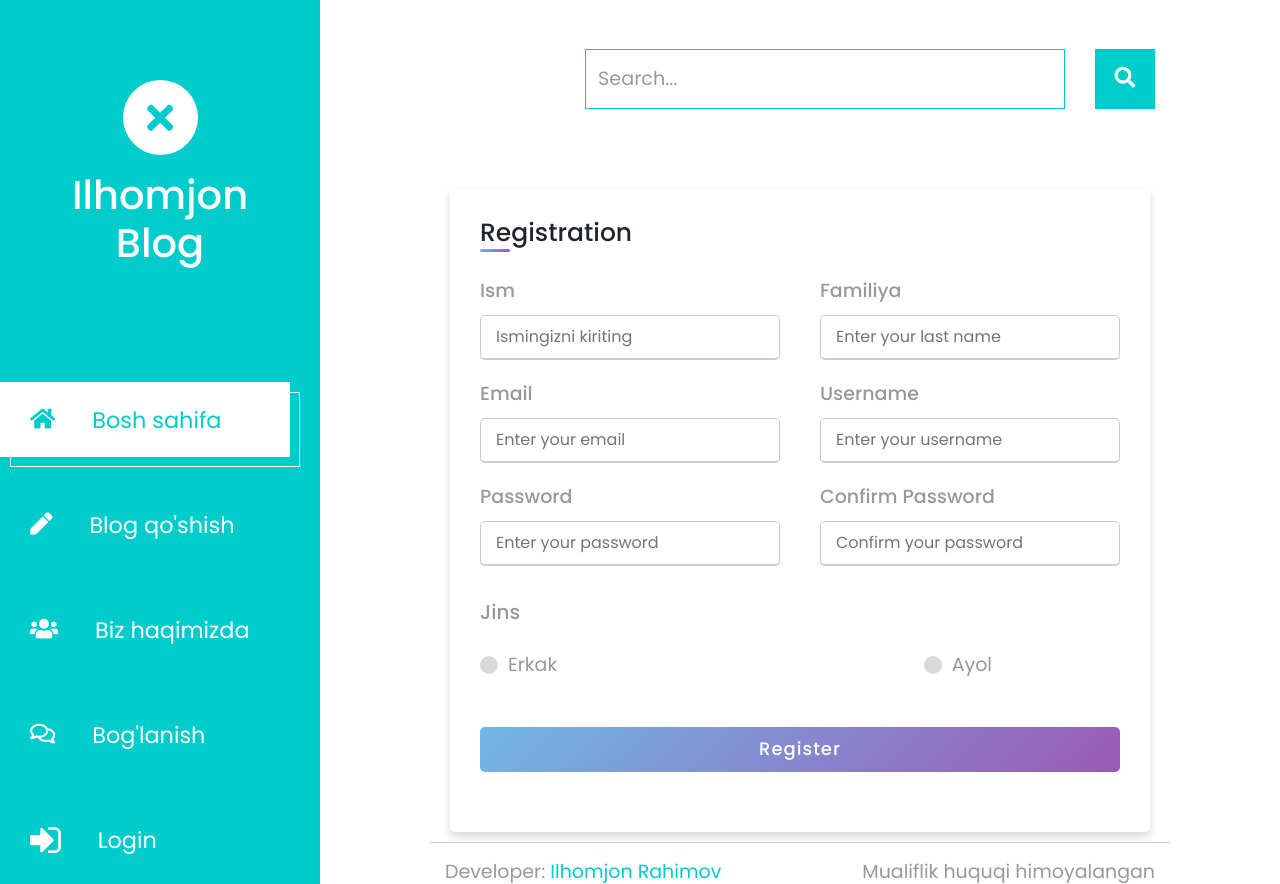
After one commit to RahimovIlhom/blog-site, a Django app: page /users/register/ in a window 1280 px wide. The commit adds this page. Run offline with Django 5.2, Linux system fonts and the light colour scheme; parts of the project's set-up code (start-up, migrations or seed data) failed here and were passed over; some libraries are stand-ins or nearby versions.

Commit message:
login, logout and register

```diff
--- a/blogs/models.py
+++ b/blogs/models.py
@@ -61,7 +61,6 @@ class Blog(models.Model):
     def get_absolute_url(self):
         return reverse('detail', args=[self.pk])
 
-
     class Meta:
         db_table = 'blogs'
         ordering = ['-created_time']
--- a/config/urls.py
+++ b/config/urls.py
@@ -6,6 +6,8 @@ from django.urls import path, include
 urlpatterns = [
     path('admin/', admin.site.urls),
     path('', include('blogs.urls')),
+    path('users/', include('users.urls')),
+    path('users/', include('django.contrib.auth.urls')),
 ]
 
 urlpatterns += static(settings.STATIC_URL, document_root=settings.STATIC_ROOT)
--- /dev/null
+++ b/static/css/style_register.css
@@ -0,0 +1,145 @@
+@import url('https://fonts.googleapis.com/css2?family=Poppins:wght@200;300;400;500;600;700&display=swap');
+*{
+  margin: 0;
+  padding: 0;
+  box-sizing: border-box;
+  font-family: 'Poppins',sans-serif;
+}
+body{
+  height: 100vh;
+  display: flex;
+  justify-content: center;
+  align-items: center;
+  padding: 10px;
+}
+.container{
+  max-width: 700px;
+  width: 100%;
+  background-color: #fff;
+  padding: 25px 30px;
+  border-radius: 5px;
+  box-shadow: 0 5px 10px rgba(0,0,0,0.15);
+}
+.container .title{
+  font-size: 25px;
+  font-weight: 500;
+  position: relative;
+}
+.container .title::before{
+  content: "";
+  position: absolute;
+  left: 0;
+  bottom: 0;
+  height: 3px;
+  width: 30px;
+  border-radius: 5px;
+  background: linear-gradient(135deg, #71b7e6, #9b59b6);
+}
+.content form .user-details{
+  display: flex;
+  flex-wrap: wrap;
+  justify-content: space-between;
+  margin: 20px 0 12px 0;
+}
+form .user-details .input-box{
+  margin-bottom: 15px;
+  width: calc(100% / 2 - 20px);
+}
+form .input-box span.details{
+  display: block;
+  font-weight: 500;
+  margin-bottom: 5px;
+}
+.user-details .input-box input{
+  height: 45px;
+  width: 100%;
+  outline: none;
+  font-size: 16px;
+  border-radius: 5px;
+  padding-left: 15px;
+  border: 1px solid #ccc;
+  border-bottom-width: 2px;
+  transition: all 0.3s ease;
+}
+.user-details .input-box input:focus,
+.user-details .input-box input:valid{
+  border-color: #9b59b6;
+}
+ form .gender-details .gender-title{
+  font-size: 20px;
+  font-weight: 500;
+ }
+ form .category{
+   display: flex;
+   width: 80%;
+   margin: 14px 0 ;
+   justify-content: space-between;
+ }
+ form .category label{
+   display: flex;
+   align-items: center;
+   cursor: pointer;
+ }
+ form .category label .dot{
+  height: 18px;
+  width: 18px;
+  border-radius: 50%;
+  margin-right: 10px;
+  background: #d9d9d9;
+  border: 5px solid transparent;
+  transition: all 0.3s ease;
+}
+ #dot-1:checked ~ .category label .one,
+ #dot-2:checked ~ .category label .two,
+ #dot-3:checked ~ .category label .three{
+   background: #9b59b6;
+   border-color: #d9d9d9;
+ }
+ form input[type="radio"]{
+   display: none;
+ }
+ form .button{
+   height: 45px;
+   margin: 35px 0
+ }
+ form .button input{
+   height: 100%;
+   width: 100%;
+   border-radius: 5px;
+   border: none;
+   color: #fff;
+   font-size: 18px;
+   font-weight: 500;
+   letter-spacing: 1px;
+   cursor: pointer;
+   transition: all 0.3s ease;
+   background: linear-gradient(135deg, #71b7e6, #9b59b6);
+ }
+ form .button input:hover{
+  /* transform: scale(0.99); */
+  background: linear-gradient(-135deg, #71b7e6, #9b59b6);
+  }
+ @media(max-width: 584px){
+ .container{
+  max-width: 100%;
+}
+form .user-details .input-box{
+    margin-bottom: 15px;
+    width: 100%;
+  }
+  form .category{
+    width: 100%;
+  }
+  .content form .user-details{
+    max-height: 300px;
+    overflow-y: scroll;
+  }
+  .user-details::-webkit-scrollbar{
+    width: 5px;
+  }
+  }
+  @media(max-width: 459px){
+  .container .content .category{
+    flex-direction: column;
+  }
+}
--- a/templates/base.html
+++ b/templates/base.html
@@ -8,10 +8,10 @@
 	<title>Ilhomjon Blog</title>
 	<link rel="stylesheet" href="{% static 'fontawesome/css/all.min.css' %}"> <!-- https://fontawesome.com/ -->
 	<link href="https://fonts.googleapis.com/css2?family=Source+Sans+Pro&display=swap" rel="stylesheet"> <!-- https://fonts.google.com/ -->
+    <link rel="stylesheet" href="https://cdnjs.cloudflare.com/ajax/libs/font-awesome/4.7.0/css/font-awesome.min.css">
     <link href="{% static 'css/bootstrap.min.css' %}" rel="stylesheet">
     <link href="{% static 'css/templatemo-xtra-blog.css' %}" rel="stylesheet">
-    {% block head_extra %}
-    {% endblock head_extra %}
+    {% block extra_css %}{% endblock %}
 </head>
 <body>
 	<header class="tm-header" id="tm-header">
@@ -41,6 +41,22 @@
                         <i class="far fa-comments"></i>
                         Bog'lanish
                     </a></li>
+                    {% if user.is_authenticated %}
+                         <li class="tm-nav-item">
+                            <form action="{% url 'logout' %}" method="POST">
+                                {% csrf_token %}
+                                <button type="submit" class="tm-nav-link btn btn-link">
+                                    <i class="fa fa-sign-out" style="font-size:36px"></i>
+                                    Logout
+                                </button>
+                            </form>
+                        </li>
+                    {% else %}
+                        <li class="tm-nav-item"><a href="{% url 'login' %}" class="tm-nav-link">
+                            <i class="fa fa-sign-in" style="font-size:36px"></i>
+                            Login
+                        </a></li>
+                    {% endif %}
                 </ul>
             </nav>
             <div class="tm-mb-65">
@@ -93,5 +109,6 @@
     </div>
     <script src="{% static 'js/jquery.min.js' %}"></script>
     <script src="{% static 'js/templatemo-script.js' %}"></script>
+    {% block extra_js %}{% endblock %}
 </body>
 </html>
--- /dev/null
+++ b/templates/registration/register.html
@@ -0,0 +1,64 @@
+{% extends 'base.html' %}
+
+{% load static %}
+
+{% block extra_css %}
+<link rel="stylesheet" href="{% static 'css/style_register.css' %}">
+{% endblock extra_css %}
+
+{% block content %}
+
+  <div class="container">
+    <div class="title">Registration</div>
+    <div class="content">
+      <form action="" method="post">
+        {% csrf_token %}
+        <div class="user-details">
+          <div class="input-box">
+            <span class="details">Ism</span>
+            <input type="text" placeholder="Ismingizni kiriting" required name="{{ form.first_name.name }}">
+          </div>
+          <div class="input-box">
+            <span class="details">Familiya</span>
+            <input type="text" placeholder="Enter your last name" required name="{{ form.last_name.name }}">
+          </div>
+          <div class="input-box">
+            <span class="details">Email</span>
+            <input type="email" placeholder="Enter your email" required name="{{ form.email.name }}">
+          </div>
+          <div class="input-box">
+            <span class="details">Username</span>
+            <input type="text" placeholder="Enter your username" required name="{{ form.username.name }}">
+          </div>
+          <div class="input-box">
+            <span class="details">Password</span>
+            <input type="text" placeholder="Enter your password" required name="{{ form.password1.name }}">
+          </div>
+          <div class="input-box">
+            <span class="details">Confirm Password</span>
+            <input type="text" placeholder="Confirm your password" required name="{{ form.password2.name }}">
+          </div>
+        </div>
+        <div class="gender-details">
+          <input type="radio" name="{{ form.gender.name }}" value="male" id="dot-1">
+          <input type="radio" name="{{ form.gender.name }}" value="female" id="dot-2">
+          <span class="gender-title">Jins</span>
+          <div class="category">
+            <label for="dot-1">
+            <span class="dot one"></span>
+            <span class="gender">Erkak</span>
+          </label>
+          <label for="dot-2">
+            <span class="dot two"></span>
+            <span class="gender">Ayol</span>
+          </label>
+          </div>
+        </div>
+        <div class="button">
+          <input type="submit" value="Register">
+        </div>
+      </form>
+    </div>
+  </div>
+
+{% endblock %}
--- /dev/null
+++ b/users/forms.py
@@ -0,0 +1,9 @@
+from django.contrib.auth.forms import UserCreationForm
+
+from users.models import CustomUser
+
+
+class UserRegisterForm(UserCreationForm):
+    class Meta:
+        model = CustomUser
+        fields = ['first_name', 'last_name', 'username', 'email', 'gender', 'password1', 'password2']
--- a/users/models.py
+++ b/users/models.py
@@ -1,9 +1,16 @@
 from django.contrib.auth.models import AbstractUser
 from django.db import models
+from django.urls import reverse
+
+
+GENDERS = (
+    ('male', 'Erkak'),
+    ('female', 'Ayol'),
+)
 
 
 class CustomUser(AbstractUser):
-    birthday = models.DateField(null=True, blank=True)
+    gender = models.CharField(max_length=10, blank=True, null=True, choices=GENDERS, verbose_name="Jinsi")
 
     def __str__(self):
         return f"{self.username}"
@@ -11,3 +18,6 @@ class CustomUser(AbstractUser):
     class Meta:
         verbose_name = 'Foydalanuvchi'
         verbose_name_plural = 'Foydalanuvchilar'
+
+    def get_absolute_url(self):
+        return reverse('home')
--- /dev/null
+++ b/users/urls.py
@@ -0,0 +1,9 @@
+from django.urls import path
+
+from .views import logout_view, login_view, RegisterView
+
+urlpatterns = [
+    path('logout/', logout_view, name='logout'),
+    path('login/', login_view, name='login'),
+    path('register/', RegisterView.as_view(), name='register'),
+]
--- a/users/views.py
+++ b/users/views.py
@@ -1,3 +1,39 @@
-from django.shortcuts import render
+from django.contrib.auth import logout, authenticate, login
+from django.contrib.auth.decorators import login_required
+from django.shortcuts import render, redirect
+from django.urls import reverse_lazy
+from django.views.generic import CreateView
 
-# Create your views here.
+from users.forms import UserRegisterForm
+from users.models import CustomUser
+
+
+@login_required
+def logout_view(request):
+    logout(request)
+    return redirect('login')
+
+
+def login_view(request):
+    print(request.user)
+    if request.user.is_authenticated:
+        return redirect('home')
+    else:
+        if request.method == 'POST':
+            username = request.POST.get('username')
+            password = request.POST.get('password')
+            user = authenticate(request, username=username, password=password)
+            if user is not None:
+                login(request, user)
+                return redirect('home')
+            else:
+                return render(request, 'registration/login.html')
+        else:
+            return render(request, 'registration/login.html')
+
+
+class RegisterView(CreateView):
+    model = CustomUser
+    form_class = UserRegisterForm
+    template_name = 'registration/register.html'
+    success_url = reverse_lazy('login')
```
Also changed, not shown: static/css/style_login.css (added, +179 -0 lines), templates/detail.html (+31 -7 lines), templates/registration/login.html (added, +39 -0 lines), users/migrations/0003_remove_customuser_birthday_customuser_gander.py (added), users/migrations/0004_rename_gander_customuser_gender.py (added).
